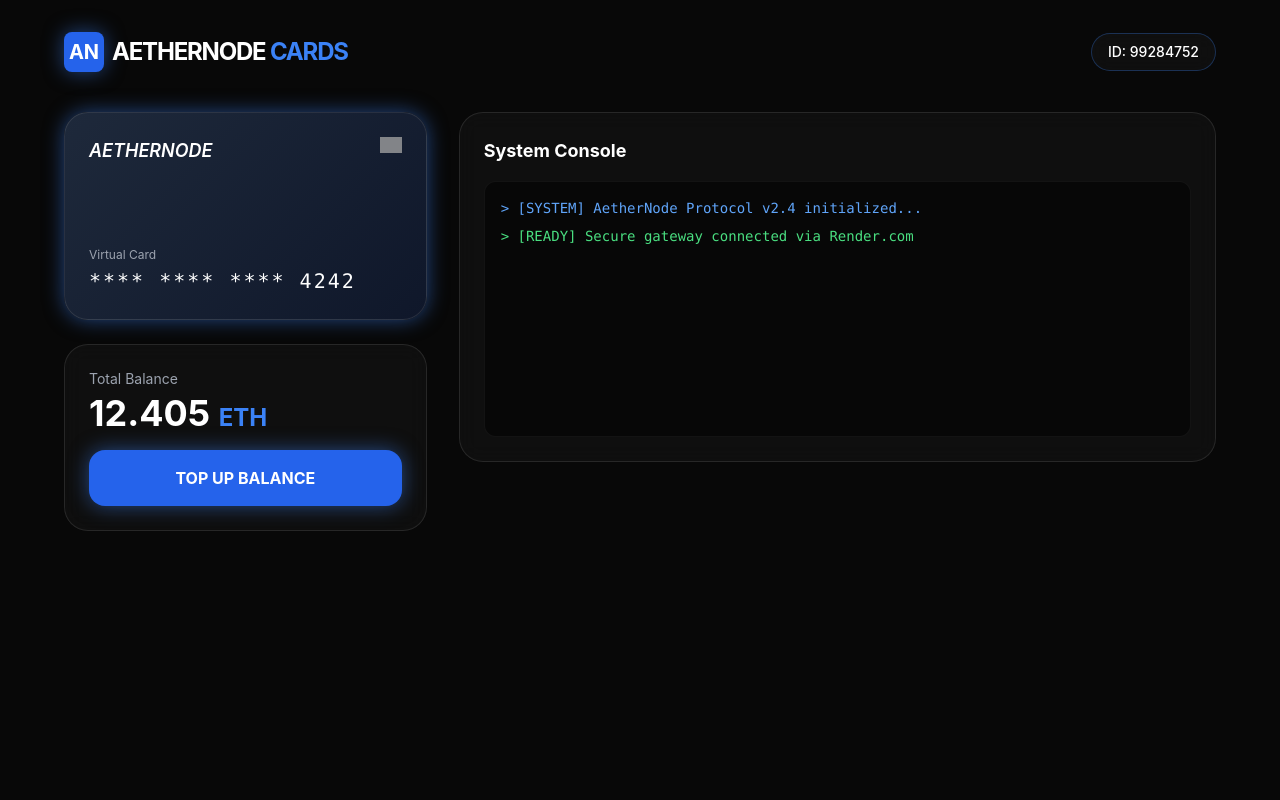
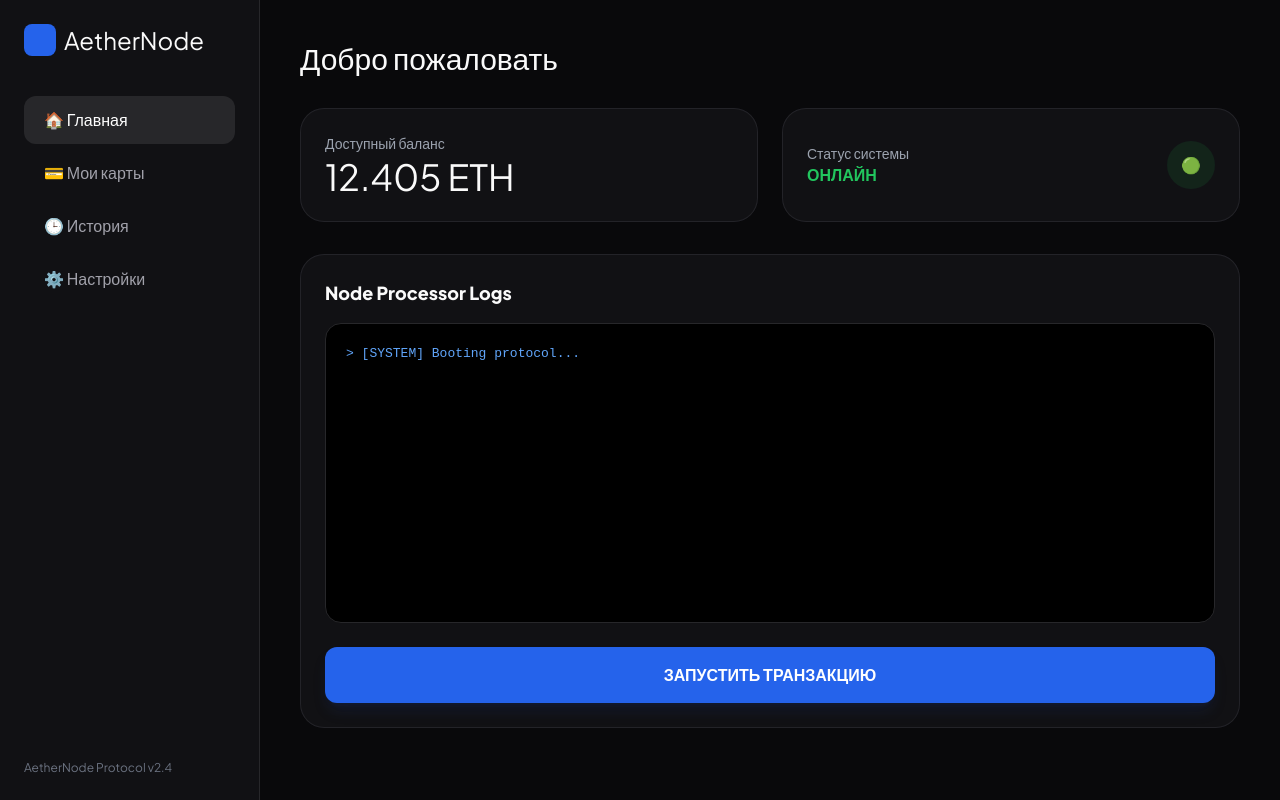
Before and after one commit to processor-ai/my-processing-ai, a website: page index.html in a window 1280 px wide. Drawn offline with nearby package versions, Linux system fonts and the light colour scheme; grey boxes are pictures that could not be loaded.

Commit message:
Update index.html

```diff
--- a/index.html
+++ b/index.html
@@ -3,60 +3,88 @@
 <head>
     <meta charset="UTF-8">
     <meta name="viewport" content="width=device-width, initial-scale=1.0">
-    <title>AETHERNODE | Crypto Cards</title>
+    <title>AetherNode | Dashboard</title>
     <script src="https://cdn.tailwindcss.com"></script>
+    <link href="https://fonts.googleapis.com/css2?family=Plus+Jakarta+Sans:wght@400;600;800&display=swap" rel="stylesheet">
     <style>
-        body { background-color: #080808; color: white; font-family: 'Inter', sans-serif; }
-        .glass { background: rgba(255, 255, 255, 0.03); border: 1px solid rgba(255, 255, 255, 0.1); backdrop-filter: blur(10px); }
-        .card-gradient { background: linear-gradient(135deg, #1e293b 0%, #0f172a 100%); border: 1px solid rgba(255,255,255,0.1); }
-        .accent-glow { box-shadow: 0 0 20px rgba(59, 130, 246, 0.5); }
+        body { font-family: 'Plus Jakarta Sans', sans-serif; background-color: #09090b; color: #fafafa; margin: 0; overflow: hidden; }
+        .sidebar { width: 260px; background: #111114; border-right: 1px solid #27272a; height: 100vh; position: fixed; }
+        .main-content { margin-left: 260px; height: 100vh; overflow-y: auto; padding: 40px; }
+        .glass-card { background: rgba(24, 24, 27, 0.6); backdrop-filter: blur(12px); border: 1px solid rgba(63, 63, 70, 0.4); border-radius: 24px; padding: 24px; }
+        .nav-item { padding: 12px 20px; border-radius: 12px; cursor: pointer; transition: 0.3s; color: #a1a1aa; margin-bottom: 5px; }
+        .nav-item:hover, .nav-item.active { background: #27272a; color: #fff; }
+        .console-box { background: #000; border-radius: 16px; padding: 20px; font-family: monospace; font-size: 13px; height: 300px; overflow-y: auto; border: 1px solid #27272a; }
+        @media (max-width: 768px) { .sidebar { display: none; } .main-content { margin-left: 0; padding: 20px; } }
     </style>
 </head>
-<body class="p-4 md:p-8">
-    <div class="max-w-6xl mx-auto">
-        <header class="flex justify-between items-center mb-10">
-            <div class="flex items-center gap-2">
-                <div class="w-10 h-10 bg-blue-600 rounded-lg flex items-center justify-center font-bold text-xl accent-glow">AN</div>
-                <h1 class="text-2xl font-bold tracking-tighter text-white">AETHERNODE <span class="text-blue-500">CARDS</span></h1>
-            </div>
-            <div class="glass px-4 py-2 rounded-full text-sm font-medium border-blue-500/30">ID: 99284752</div>
-        </header>
+<body>
 
-        <div class="grid grid-cols-1 lg:grid-cols-3 gap-8">
-            <div class="lg:col-span-1 space-y-6">
-                <div class="card-gradient p-6 rounded-3xl relative overflow-hidden h-52 flex flex-col justify-between accent-glow">
-                    <div class="flex justify-between items-start">
-                        <span class="text-lg font-semibold italic">AETHERNODE</span>
-                        <img src="https://upload.wikimedia.org/wikipedia/commons/5/5e/Visa_Inc._logo.svg" class="h-4 opacity-80">
+    <div class="sidebar p-6 flex flex-col">
+        <div class="text-2xl font-800 mb-10 flex items-center gap-2">
+            <div class="w-8 h-8 bg-blue-600 rounded-lg"></div> AetherNode
+        </div>
+        <nav class="flex-1">
+            <div class="nav-item active" onclick="showPage('home')">🏠 Главная</div>
+            <div class="nav-item" onclick="showPage('cards')">💳 Мои карты</div>
+            <div class="nav-item" onclick="showPage('history')">🕒 История</div>
+            <div class="nav-item" onclick="showPage('settings')">⚙️ Настройки</div>
+        </nav>
+        <div class="text-xs text-gray-500 mt-auto">AetherNode Protocol v2.4</div>
+    </div>
+
+    <div class="main-content">
+
+        <div id="page-home">
+            <h1 class="text-3xl font-800 mb-8">Добро пожаловать</h1>
+            <div class="grid grid-cols-1 md:grid-cols-2 gap-6 mb-8">
+                <div class="glass-card">
+                    <p class="text-gray-400 text-sm mb-1">Доступный баланс</p>
+                    <h2 class="text-4xl font-800">12.405 ETH</h2>
+                </div>
+                <div class="glass-card flex items-center justify-between">
+                    <div>
+                        <p class="text-gray-400 text-sm">Статус системы</p>
+                        <p class="text-green-500 font-bold">ОНЛАЙН</p>
                     </div>
-                    <div>
-                        <p class="text-xs text-gray-400 mb-1">Virtual Card</p>
-                        <p class="text-xl tracking-widest font-mono">**** **** **** 4242</p>
-                    </div>
-                </div>
-
-                <div class="glass p-6 rounded-3xl">
-                    <p class="text-gray-400 text-sm mb-1">Total Balance</p>
-                    <h2 class="text-4xl font-bold mb-4">12.405 <span class="text-blue-500 text-2xl">ETH</span></h2>
-                    <button onclick="startTransaction()" class="w-full bg-blue-600 hover:bg-blue-700 text-white font-bold py-4 rounded-2xl transition-all active:scale-95 accent-glow">
-                        TOP UP BALANCE
-                    </button>
+                    <div class="w-12 h-12 bg-green-500/10 rounded-full flex items-center justify-center">🟢</div>
                 </div>
             </div>
 
-            <div class="lg:col-span-2 space-y-6">
-                <div class="glass p-6 rounded-3xl">
-                    <h3 class="text-lg font-bold mb-4">System Console</h3>
-                    <div id="console" class="bg-black/50 p-4 rounded-xl h-64 overflow-y-auto font-mono text-sm space-y-2 border border-white/5">
-                        <p class="text-blue-400">> [SYSTEM] AetherNode Protocol v2.4 initialized...</p>
-                        <p class="text-green-400">> [READY] Secure gateway connected via Render.com</p>
-                    </div>
+            <div class="glass-card mb-8">
+                <h3 class="text-lg font-bold mb-4">Node Processor Logs</h3>
+                <div id="console" class="console-box space-y-2">
+                    <p class="text-blue-400">> [SYSTEM] Booting protocol...</p>
                 </div>
+                <button onclick="startTransaction()" class="w-full mt-6 bg-blue-600 hover:bg-blue-700 text-white font-bold py-4 rounded-xl shadow-lg shadow-blue-900/20 transition-all active:scale-95">
+                    ЗАПУСТИТЬ ТРАНЗАКЦИЮ
+                </button>
             </div>
         </div>
+
+        <div id="page-cards" class="hidden">
+            <h1 class="text-3xl font-800 mb-8">Мои карты</h1>
+            <div class="glass-card bg-gradient-to-br from-blue-900/40 to-black h-48 w-80 relative overflow-hidden">
+                <div class="absolute top-4 left-6 italic font-bold opacity-50">AETHERNODE</div>
+                <div class="absolute bottom-10 left-6 text-xl tracking-widest font-mono">**** **** **** 4242</div>
+                <div class="absolute bottom-4 left-6 text-xs text-gray-400 uppercase">Virtual Card</div>
+            </div>
+        </div>
+
     </div>
 
     <script>
+        // Функция переключения страниц
+        function showPage(pageId) {
+            document.getElementById('page-home').classList.add('hidden');
+            document.getElementById('page-cards').classList.add('hidden');
+            // Убираем активный класс у всех
+            document.querySelectorAll('.nav-item').forEach(el => el.classList.remove('active'));
+
+            // Показываем нужную
+            document.getElementById('page-' + pageId).classList.remove('hidden');
+            event.currentTarget.classList.add('active');
+        }
+
         function addLog(message, type) {
             const consoleBox = document.getElementById('console');
             const p = document.createElement('p');
@@ -73,7 +101,7 @@
         }
 
         async function startTransaction() {
-            addLog("Initializing secure payment session...", "pending");
+            addLog("Инициализация Stripe Gateway...", "pending");
             try {
                 const response = await fetch('/create-checkout-session', {
                     method: 'POST',
@@ -81,13 +109,13 @@
                 });
                 const session = await response.json();
                 if (session.url) {
-                    addLog("Stripe Gateway Ready. Redirecting...", "success");
+                    addLog("Сессия создана. Редирект...", "success");
                     setTimeout(() => { window.location.href = session.url; }, 1000);
                 } else {
-                    addLog("Gateway Error: Check API Keys", "error");
+                    addLog("Ошибка: проверьте логи Render", "error");
                 }
             } catch (err) {
-                addLog("Network Error: Render server unreachable", "error");
+                addLog("Network Error: Сервер не отвечает", "error");
             }
         }
     </script>
```
